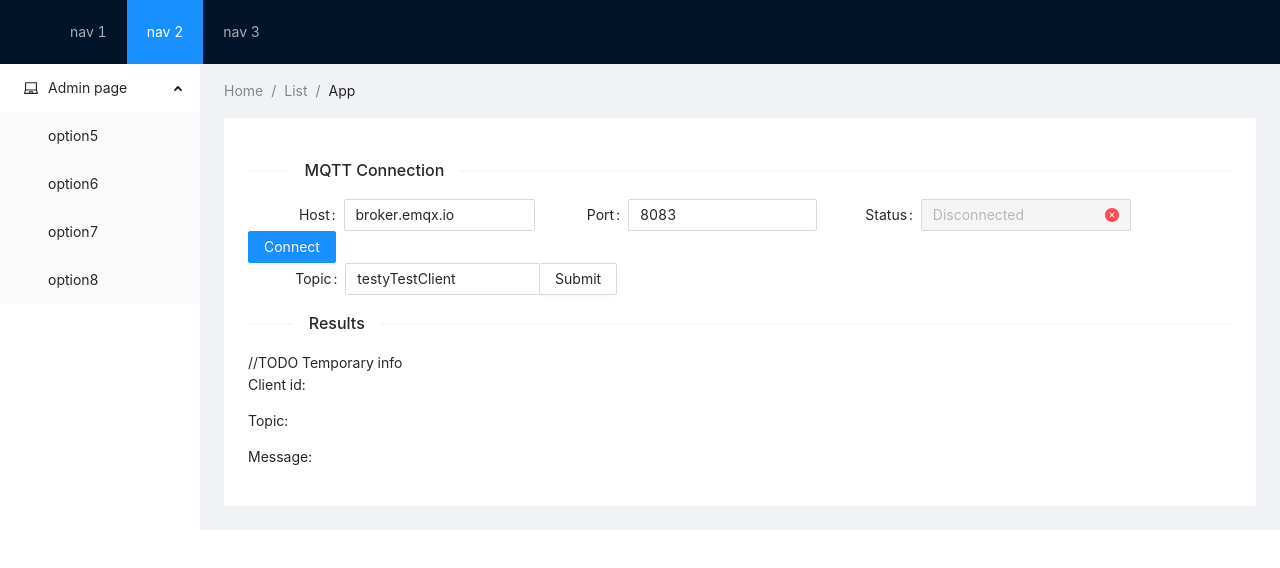
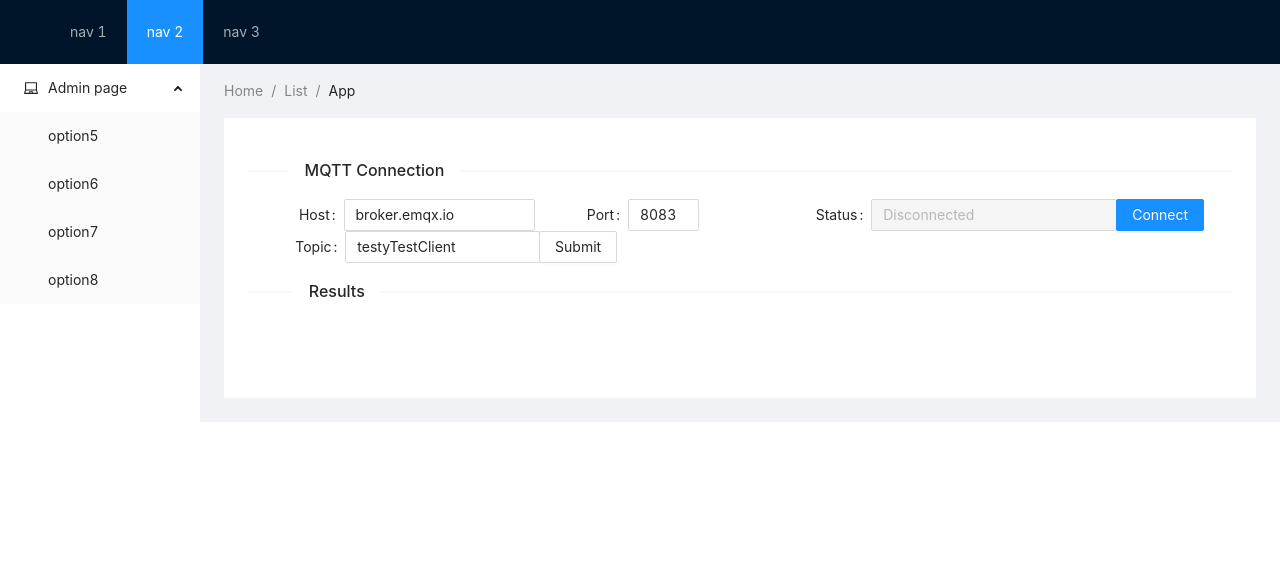
Before and after one commit to amozalev/home-zigbee-network, a React (Create React App) app in the folder frontend/: page / in a window 1280 px wide. Shown: the top 568 px of the page. Built offline with nearby package versions, Linux system fonts and the light colour scheme.

Commit message:
Updated mqtt connection and subscription.

```diff
--- a/frontend/src/components/mqtt-client.tsx
+++ b/frontend/src/components/mqtt-client.tsx
@@ -1,28 +1,35 @@
 import * as React from 'react';
 import * as mqtt from 'mqtt';
-import { useEffect, useState } from 'react';
+import { useEffect, useRef, useState } from 'react';
 import {
     IClientOptions,
     IClientPublishOptions
 } from 'mqtt/types/lib/client-options';
-import { IPublishPacket } from 'mqtt-packet';
+import { IConnectPacket, IPublishPacket } from 'mqtt-packet';
 import { MqttClient } from 'mqtt';
+import { Button, Divider, Form, Input } from 'antd';
+import { ValidateStatus } from 'antd/lib/form/FormItem';
 
 export interface MqttClientProps {
-    host: string | undefined;
-    port: number | undefined;
-    topic: string | undefined;
-    newMessage: MqttMessage | null;
-    onConnectionChange: (
-        clientId: string,
-        connectionStatus: ConnectionStatusType,
-        err?: Error
-    ) => void;
-    onMessage: (topic: string, payload: Buffer, packet: IPublishPacket) => void;
+    defaultHost: string | undefined;
+    defaultPort: number | undefined;
+    connectionStatus: ConnectionStatusType;
+    mqttConnect: (url: string, options: IClientOptions) => void;
+    mqttDisconnect: () => void;
+    subscribeTopic: (topic: string) => void;
+    unsubscribeTopic: (topic: string) => void;
+    // topic: string | undefined;
+    // newMessage: MqttMessageType | null;
+    // onConnectionChange: (
+    //     clientId: string,
+    //     connectionStatus: ConnectionStatusType,
+    //     err?: Error
+    // ) => void;
+    // onMessage: (topic: string, payload: Buffer, packet: IPublishPacket) => void;
     // connect: (client: MqttClient) => void;
 }
 
-export interface MqttMessage {
+export interface MqttMessageType {
     topic: string;
     message: string;
     options?: IClientPublishOptions;
@@ -34,19 +41,36 @@ export enum ConnectionStatusType {
     DISCONNECTED = 'Disconnected'
 }
 
+export interface FormFieldsType {
+    host: string;
+    port: number;
+    connectionStatus: string;
+    topic: string;
+}
+
 const MyMqttClient: React.FC<MqttClientProps> = ({
-    host,
-    port,
-    topic,
-    newMessage,
-    onConnectionChange,
-    onMessage
-}) => {
-    const clientId = 'mqttjs_' + Math.random().toString(16).substr(2, 8);
-    const [client, setClient] = useState<MqttClient | null>(null);
+    defaultHost,
+    defaultPort,
+    connectionStatus,
+    mqttConnect,
+    mqttDisconnect,
+    subscribeTopic,
+    unsubscribeTopic
+}: MqttClientProps) => {
+    const layout = {
+        labelCol: { span: 8, offset: 0 },
+        wrapperCol: { span: 16, offset: 0 }
+    };
 
-    useEffect(() => {
+    const [form] = Form.useForm<FormFieldsType>();
+
+    // useEffect(() => {
+    //     form.setFieldsValue({ connectionStatus });
+    // }, [connectionStatus]);
+
+    const onSubmit = ({ host, port, connectionStatus }: FormFieldsType) => {
         const url = `ws://${host}:${port}/mqtt`;
+        const clientId = 'mqttjs_' + Math.random().toString(16).substr(2, 8);
         const options: IClientOptions = {
             // host: host,
             // hostname: 'broker.emqx.io',
@@ -72,61 +96,134 @@ const MyMqttClient: React.FC<MqttClientProps> = ({
             //     retain: true
             // }
         };
+        mqttConnect(url, options);
+    };
 
-        if (port && host) {
-            const newClient = mqtt.connect(url, options);
-            setClient(newClient);
-        } else if (client && (!host || !port)) {
-            client.end();
+    const onTopicSubscription = (e: any) => {
+        const formFields: FormFieldsType = form.getFieldsValue();
+        const topic = formFields?.['topic'];
+        if (topic) subscribeTopic(topic);
+    };
+
+    const getConnectionStatusIcon = (
+        connectionStatus: ConnectionStatusType
+    ): ValidateStatus => {
+        const { CONNECTED, RECONNECTING, DISCONNECTED } = ConnectionStatusType;
+        switch (connectionStatus) {
+            case CONNECTED:
+                return 'success';
+            case RECONNECTING:
+                return 'validating';
+            case DISCONNECTED:
+                return 'error';
         }
-    }, [host, port]);
+    };
 
-    useEffect(() => {
-        if (client) {
-            // console.log(client);
-            client.on('connect', () => {
-                onConnectionChange(clientId, ConnectionStatusType.CONNECTED);
-            });
-            client.on('error', (err) => {
-                onConnectionChange(
-                    clientId,
-                    ConnectionStatusType.DISCONNECTED,
-                    err
-                );
-                client.end();
-            });
-            client.on('reconnect', () => {
-                onConnectionChange(clientId, ConnectionStatusType.RECONNECTING);
-                if (topic) client.unsubscribe(topic);
-            });
-            client.on('end', () => {
-                if (topic) client.unsubscribe(topic);
-                onConnectionChange(clientId, ConnectionStatusType.DISCONNECTED);
-            });
-            client.on('message', onMessage);
-        }
-    }, [client, onConnectionChange, onMessage]);
-
-    useEffect(() => {
-        if (client?.connected && topic) {
-            client.subscribe(topic);
-        }
-        return () => {
-            if (topic) client?.unsubscribe(topic);
-        };
-    }, [topic]);
-
-    useEffect(() => {
-        if (newMessage) {
-            client?.publish(
-                newMessage.message,
-                newMessage.message,
-                newMessage.options || {}
-            );
-        }
-    }, [newMessage]);
-
-    return <></>;
+    return (
+        <>
+            <Divider orientation="left">MQTT Connection</Divider>
+            <Form
+                {...layout}
+                form={form}
+                name="connectionForm"
+                layout={'inline'}
+                onFinish={onSubmit}
+                initialValues={{
+                    host: defaultHost,
+                    port: defaultPort,
+                    connectionStatus: ConnectionStatusType.DISCONNECTED,
+                    topic: 'testyTestClient'
+                }}
+            >
+                <Input.Group compact>
+                    <Form.Item
+                        name={'host'}
+                        label="Host"
+                        // rules={[{ required: true }]}
+                    >
+                        <Input />
+                    </Form.Item>
+                    <Form.Item
+                        wrapperCol={{ span: 6, offset: 0 }}
+                        name={'port'}
+                        label="Port"
+                        // rules={[{ required: true }]}
+                    >
+                        <Input />
+                    </Form.Item>
+                    <Form.Item
+                        labelCol={{ span: 0, offset: 0 }}
+                        wrapperCol={{ span: 35, offset: 0 }}
+                        name={'connectionStatus'}
+                        label="Status"
+                        hasFeedback
+                        // validateStatus={getConnectionStatusIcon(
+                        //     connectionStatus
+                        // )}
+                    >
+                        <Input disabled />
+                    </Form.Item>
+                    <Form.Item wrapperCol={{ ...layout.wrapperCol, offset: 0 }}>
+                        <Button type="primary" htmlType="submit">
+                            {/*{[*/}
+                            {/*    ConnectionStatusType.CONNECTED,*/}
+                            {/*    ConnectionStatusType.RECONNECTING*/}
+                            {/*].includes(connectionStatus as ConnectionStatusType)*/}
+                            {/*    ? 'Disconnect'*/}
+                            {/*    : 'Connect'}*/}
+                            Connect
+                        </Button>
+                    </Form.Item>
+                </Input.Group>
+                <Input.Group compact>
+                    <Form.Item
+                        name={'topic'}
+                        label="Topic"
+                        // rules={[{ required: true }]}
+                    >
+                        <Input />
+                    </Form.Item>
+                    <Form.Item wrapperCol={{ ...layout.wrapperCol, offset: 0 }}>
+                        <Button
+                            type="default"
+                            htmlType="button"
+                            onClick={onTopicSubscription}
+                        >
+                            Submit
+                        </Button>
+                    </Form.Item>
+                </Input.Group>
+            </Form>
+        </>
+    );
 };
 
-export default MyMqttClient;
+function myMqttClientPropsAreEqual(
+    prev: MqttClientProps,
+    next: MqttClientProps
+) {
+    console.log(
+        '==equalProps',
+        prev.defaultHost === next.defaultHost,
+        prev.defaultPort == next.defaultPort,
+        prev.connectionStatus == next.connectionStatus,
+        prev.mqttConnect === next.mqttConnect,
+        prev.mqttDisconnect === next.mqttDisconnect,
+        prev.subscribeTopic === next.subscribeTopic,
+        prev.unsubscribeTopic === next.unsubscribeTopic
+    );
+    return (
+        prev.defaultHost === next.defaultHost &&
+        prev.defaultPort === next.defaultPort &&
+        prev.connectionStatus == next.connectionStatus &&
+        prev.mqttConnect === next.mqttConnect &&
+        prev.mqttDisconnect === next.mqttDisconnect &&
+        prev.subscribeTopic === next.subscribeTopic &&
+        prev.unsubscribeTopic === next.unsubscribeTopic
+    );
+}
+
+export const MemoizedMyMqttClient = React.memo(
+    MyMqttClient
+    // myMqttClientPropsAreEqual
+);
--- a/frontend/src/components/mqtt-explorer.tsx
+++ b/frontend/src/components/mqtt-explorer.tsx
@@ -1,10 +1,19 @@
 import * as React from 'react';
-import MyMqttClient, { ConnectionStatusType, MqttMessage } from './mqtt-client';
-import { Profiler, useCallback, useState } from 'react';
-import { Button, Divider, Form, Input } from 'antd';
-import { IPublishPacket } from 'mqtt-packet';
+import {
+    ConnectionStatusType,
+    MemoizedMyMqttClient,
+    MqttMessageType
+} from './mqtt-client';
+import { Profiler, useCallback, useEffect, useRef, useState } from 'react';
+import { IConnectPacket, IPublishPacket } from 'mqtt-packet';
 import { ValidateStatus } from 'antd/lib/form/FormItem';
 import { onRenderCallback } from '../utils/utils';
+import { MqttMessageProps } from './mqtt-message';
+import MqttMessageList from './mqtt-message-list';
+import { MqttClient } from 'mqtt';
+import * as mqtt from 'mqtt';
+import { IClientOptions } from 'mqtt/types/lib/client-options';
+import { ISubscriptionGrant } from 'mqtt/types/lib/client';
 
 export interface MqttExplorerProps {
     defaultHost?: string | undefined;
@@ -22,185 +31,121 @@ const MqttExplorer: React.FC<MqttExplorerProps> = ({
         host: undefined,
         port: undefined
     });
-    const [message, setMessage] = useState<MqttMessage | null>(null);
-    const [newMessage, setNewMessage] = useState<MqttMessage | null>(null);
+    const [client, setClient] = useState<MqttClient | null>(null);
+    const [message, setMessage] = useState<MqttMessageType | null>(null);
+    const [newMessage, setNewMessage] = useState<MqttMessageType | null>(null);
     const [topic, setTopic] = useState<string | undefined>(undefined);
     const [clientId, setClientId] = useState<string>('');
     const [connectionStatus, setConnectStatus] = useState<ConnectionStatusType>(
         ConnectionStatusType.DISCONNECTED
     );
-    const [form] = Form.useForm();
+    const [msgLst, setMessageLst] = useState<MqttMessageType[]>([]);
 
-    const layout = {
-        labelCol: { span: 8, offset: 0 },
-        wrapperCol: { span: 16, offset: 0 }
+    const connAttempts = useRef<number>(0);
+
+    const onPublishMessage = (msg: MqttMessageType): void => {};
+
+    const onTopicSubscription = (err: Error, granted: ISubscriptionGrant[]) => {
+        console.log('==subscribed', err, granted);
     };
 
-    const connectionHandler = useCallback(
-        (
-            clientId: string,
-            connectionStatus: ConnectionStatusType,
-            err?: Error
+    useEffect(() => {
+        console.log('==useEffect');
+
+        const onConnect = (packet: IConnectPacket) => {
+            console.log('==onConnect');
+            // setConnectStatus(ConnectionStatusType.CONNECTED);
+        };
+
+        const onReconnect = () => {
+            console.log('==onReconnect');
+
+            connAttempts.current++;
+            // setConnectStatus(ConnectionStatusType.RECONNECTING);
+            if (topic) client?.unsubscribe(topic);
+            if (connAttempts.current >= 10) {
+                client?.end();
+                connAttempts.current = 0;
+            }
+        };
+
+        const onMessage = (
+            topic: string,
+            payload: Buffer,
+            packet: IPublishPacket
         ): void => {
-            setClientId(clientId);
-            setConnectStatus(connectionStatus);
-            form.setFieldsValue({
-                status: connectionStatus
-            });
-        },
-        [form]
-    );
-
-    const getMessageHandler = useCallback(
-        (topic: string, payload: Buffer, packet: IPublishPacket): void => {
-            const msg: MqttMessage = {
+            const msg: MqttMessageType = {
                 topic,
                 message: payload.toString()
             };
-            // console.log('message:', payload.toString(), packet);
-            setMessage(msg);
+            console.log('==onMessage', msg);
+            // setMessage(msg);
+            setMessageLst((prevState) => [...prevState, msg]);
+        };
 
-            // const formFields = form.getFieldsValue();
-            // console.log('==formFields', formFields);
-            form.setFieldsValue({
-                topic,
-                message: payload.toString()
-            });
+        const onError = (err: Error) => {
+            client?.end();
+            setConnectStatus(ConnectionStatusType.DISCONNECTED);
+        };
+
+        const onEnd = () => {
+            console.log('==onEnd');
+
+            if (topic) client?.unsubscribe(topic);
+            setConnectStatus(ConnectionStatusType.DISCONNECTED);
+        };
+
+        if (client) {
+            if (client) {
+                client.on('connect', onConnect);
+                client.on('reconnect', onReconnect);
+                client.on('message', onMessage);
+                client.on('error', onError);
+                client.on('end', onEnd);
+            }
+        }
+    }, [client]);
+
+    const mqttConnect = useCallback((url: string, options: IClientOptions) => {
+        const newClient = mqtt.connect(url, options);
+        setClient(newClient);
+        console.log('==mqttConnect client', newClient);
+    }, []);
+
+    const mqttDisconnect = useCallback(() => {
+        if (client) client.end(false, {}, () => {});
+    }, [client]);
+
+    const subscribeTopic = useCallback(
+        (topic: string) => {
+            console.log('==subscribeTopic client', client);
+            if (client) client?.subscribe(topic, onTopicSubscription);
         },
-        [form]
+        [client]
     );
 
-    const onPublishMessage = (msg: MqttMessage): void => {};
-
-    const onTopicSubmit = (e: any) => {
-        const formFields = form.getFieldsValue();
-        const topic = formFields?.['topic'];
-        if (topic) setTopic(topic);
-    };
-
-    const onSubmit = (values: any) => {
-        console.log(values);
-        if (connectionStatus == ConnectionStatusType.CONNECTED) {
-            form.setFieldsValue({
-                host: null,
-                port: null,
-                status: ConnectionStatusType.DISCONNECTED
-            });
-            setHostPort({ host: undefined, port: undefined });
-        } else if (
-            connectionStatus == ConnectionStatusType.DISCONNECTED &&
-            values['host'] &&
-            values['port']
-        ) {
-            setHostPort({
-                host: values['host'],
-                port: parseInt(values['port'])
-            });
-        }
-    };
-
-    const getConnectionStatusIcon = (
-        connectionStatus: ConnectionStatusType
-    ): ValidateStatus => {
-        const { CONNECTED, RECONNECTING, DISCONNECTED } = ConnectionStatusType;
-        switch (connectionStatus) {
-            case CONNECTED:
-                return 'success';
-            case RECONNECTING:
-                return 'validating';
-            case DISCONNECTED:
-                return 'error';
-        }
-    };
+    const unsubscribeTopic = useCallback(
+        (topic: string) => {
+            if (client) client?.unsubscribe(topic);
+        },
+        [client]
+    );
 
     return (
         <>
             <Profiler id="MyMqttClient" onRender={onRenderCallback}>
-                <MyMqttClient
-                    host={hostPort.host}
-                    port={hostPort.port}
-                    topic={topic}
-                    newMessage={newMessage}
-                    onConnectionChange={connectionHandler}
-                    onMessage={getMessageHandler}
+                <MemoizedMyMqttClient
+                    defaultHost={defaultHost}
+                    defaultPort={defaultPort}
+                    connectionStatus={connectionStatus}
+                    mqttConnect={mqttConnect}
+                    mqttDisconnect={mqttDisconnect}
+                    subscribeTopic={subscribeTopic}
+                    unsubscribeTopic={unsubscribeTopic}
                 />
             </Profiler>
-            <Divider orientation="left">MQTT Connection</Divider>
-            <Form
-                {...layout}
-                form={form}
-                name="connectionForm"
-                layout={'inline'}
-                onFinish={onSubmit}
-                initialValues={{
-                    host: defaultHost,
-                    port: defaultPort,
-                    status: ConnectionStatusType.DISCONNECTED,
-                    topic: 'testyTestClient'
-                }}
-            >
-                <Input.Group compact>
-                    <Form.Item
-                        name={'host'}
-                        label="Host"
-                        // rules={[{ required: true }]}
-                    >
-                        <Input />
-                    </Form.Item>
-                    <Form.Item
-                        name={'port'}
-                        label="Port"
-                        // rules={[{ required: true }]}
-                    >
-                        <Input />
-                    </Form.Item>
-                    <Form.Item
-                        name={'status'}
-                        label="Status"
-                        hasFeedback
-                        validateStatus={getConnectionStatusIcon(
-                            connectionStatus
-                        )}
-                    >
-                        <Input disabled />
-                    </Form.Item>
-                    <Form.Item wrapperCol={{ ...layout.wrapperCol, offset: 0 }}>
-                        <Button type="primary" htmlType="submit">
-                            {[
-                                ConnectionStatusType.CONNECTED,
-                                ConnectionStatusType.RECONNECTING
-                            ].includes(connectionStatus as ConnectionStatusType)
-                                ? 'Disconnect'
-                                : 'Connect'}
-                        </Button>
-                    </Form.Item>
-                </Input.Group>
-                <Input.Group compact>
-                    <Form.Item
-                        name={'topic'}
-                        label="Topic"
-                        // rules={[{ required: true }]}
-                    >
-                        <Input />
-                    </Form.Item>
-                    <Form.Item wrapperCol={{ ...layout.wrapperCol, offset: 0 }}>
-                        <Button
-                            type="default"
-                            htmlType="button"
-                            onClick={onTopicSubmit}
-                        >
-                            Submit
-                        </Button>
-                    </Form.Item>
-                </Input.Group>
-            </Form>
-            <Divider orientation="left">Results</Divider>
-            //TODO Temporary info
-            <p>Client id: {clientId}</p>
-            <p>Topic: {message?.topic}</p>
-            <p>Message: {message?.message}</p>
+            <MqttMessageList msgLst={msgLst} />
         </>
     );
 };
-
 export default MqttExplorer;
```
